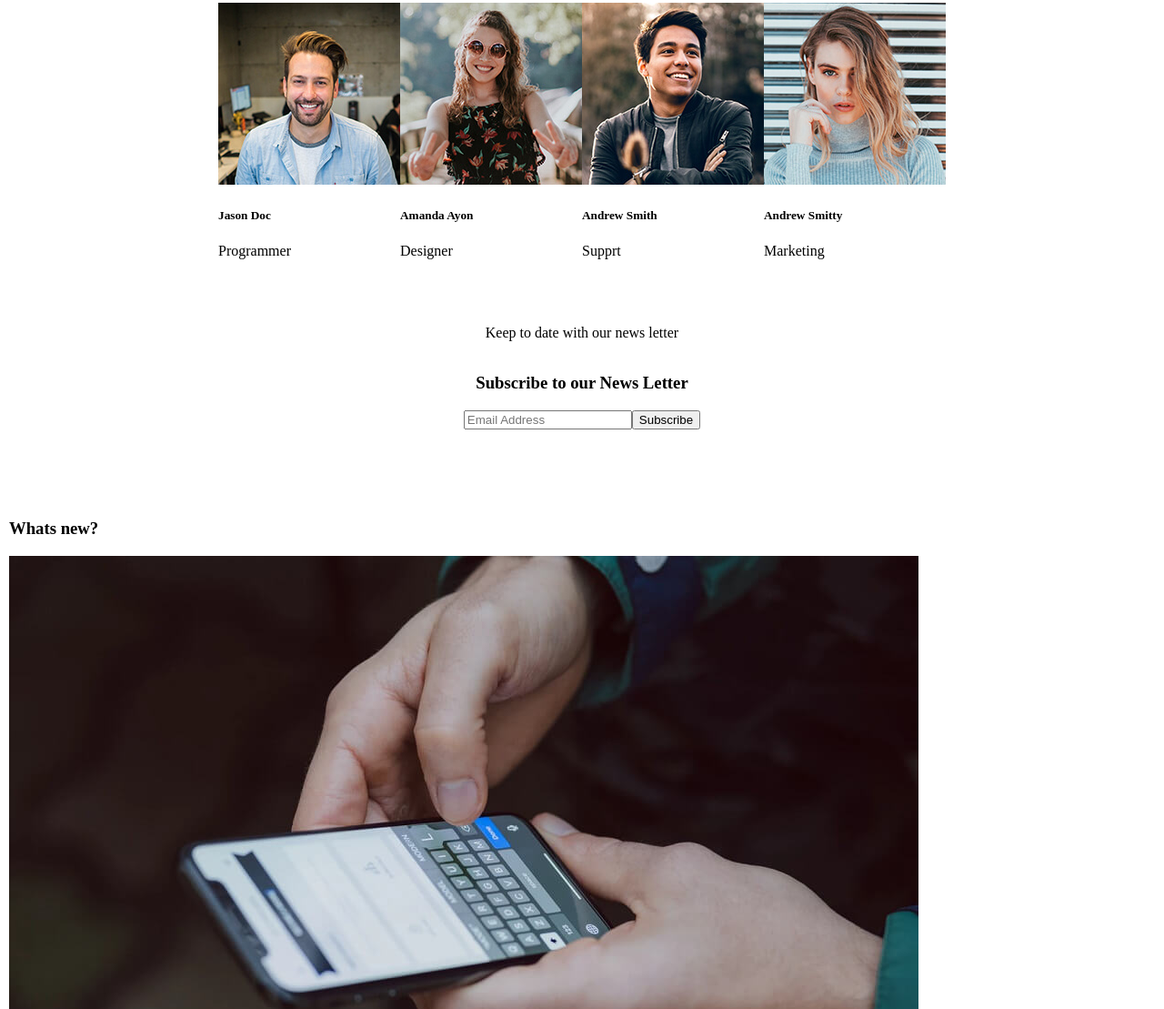
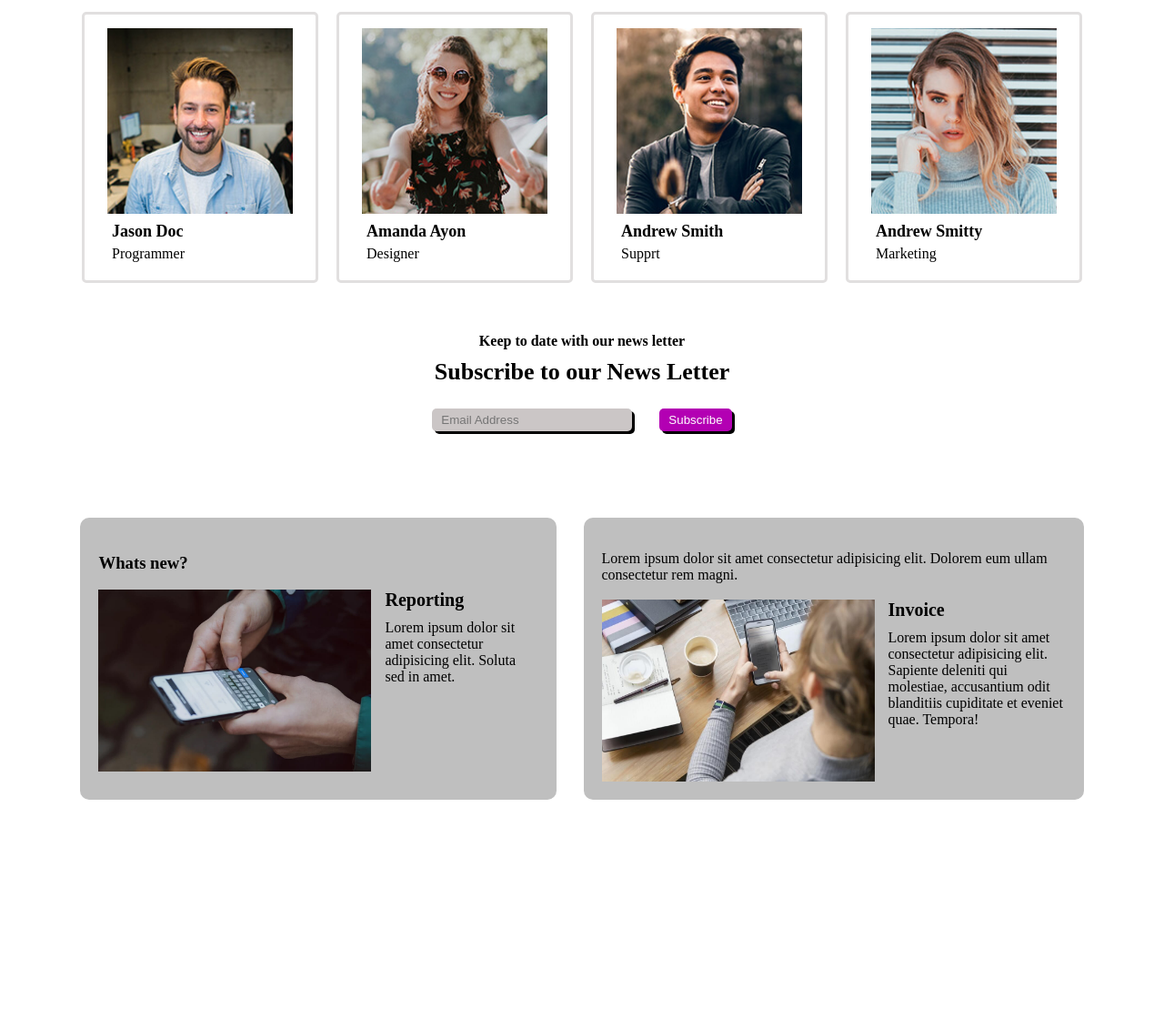
Before and after one commit to nayem-ahmedz/tpa-web, a plain HTML site: page index.html in a window 1280 px wide. Shown: the part 2760-3869 px from the top of the page at 91% size. After the commit the page ends 3715 px from the top, so only its background shows below. Drawn offline with Linux system fonts and the light colour scheme.

Commit message:
Update styles.css

```diff
--- a/styles.css
+++ b/styles.css
@@ -111,6 +111,42 @@ article{
 .a3-box > button:hover{
     background-color: rgb(221, 192, 45); color: black;
 }
+/* Article 4 */
+.a4-box{
+    margin: 10px; border: 3px solid #dfddddee; border-radius: 5px; padding: 15px 25px; flex-basis: 260px;
+}
+.a4-box > img{
+    width: 100%; height: auto;
+}
+.a4-box h5{
+    font-size: 18px; margin: 5px;
+}
+.a4-box p{
+    margin: 5px;
+}
+/* Article 5 */
+#art-5 > p{
+    font-weight: bold; margin: 5px;
+}
+#art-5 > h3{
+    margin: 5px auto 25px; font-size: 26px;
+}
+#news-email{
+    margin-right: 30px; padding: 5px 10px; width: 220px; background-color: rgb(203, 198, 198); border-radius: 5px; border: none; box-shadow: 3px 3px black;
+}
+#news-btn{
+    padding: 5px 10px; background-color: rgb(179, 0, 179); border: none; border-radius: 5px; box-shadow: 3px 3px black; color: white;
+}
+/* Article 6 */
+.box6{
+    max-width: 550px; min-height: 310px; margin: 15px; padding: 20px; background-color: rgb(191, 191, 191); border-radius: 10px;
+}
+.ar6-b span{
+    display: block; font-weight: bold; font-size: 20px; margin-bottom: 10px;
+}
+.ar6-b > img{
+    width: 300px; height: auto; float: left; margin-right: 15px;
+}
 
 @media screen and (max-width: 1024px){
     header{
```
